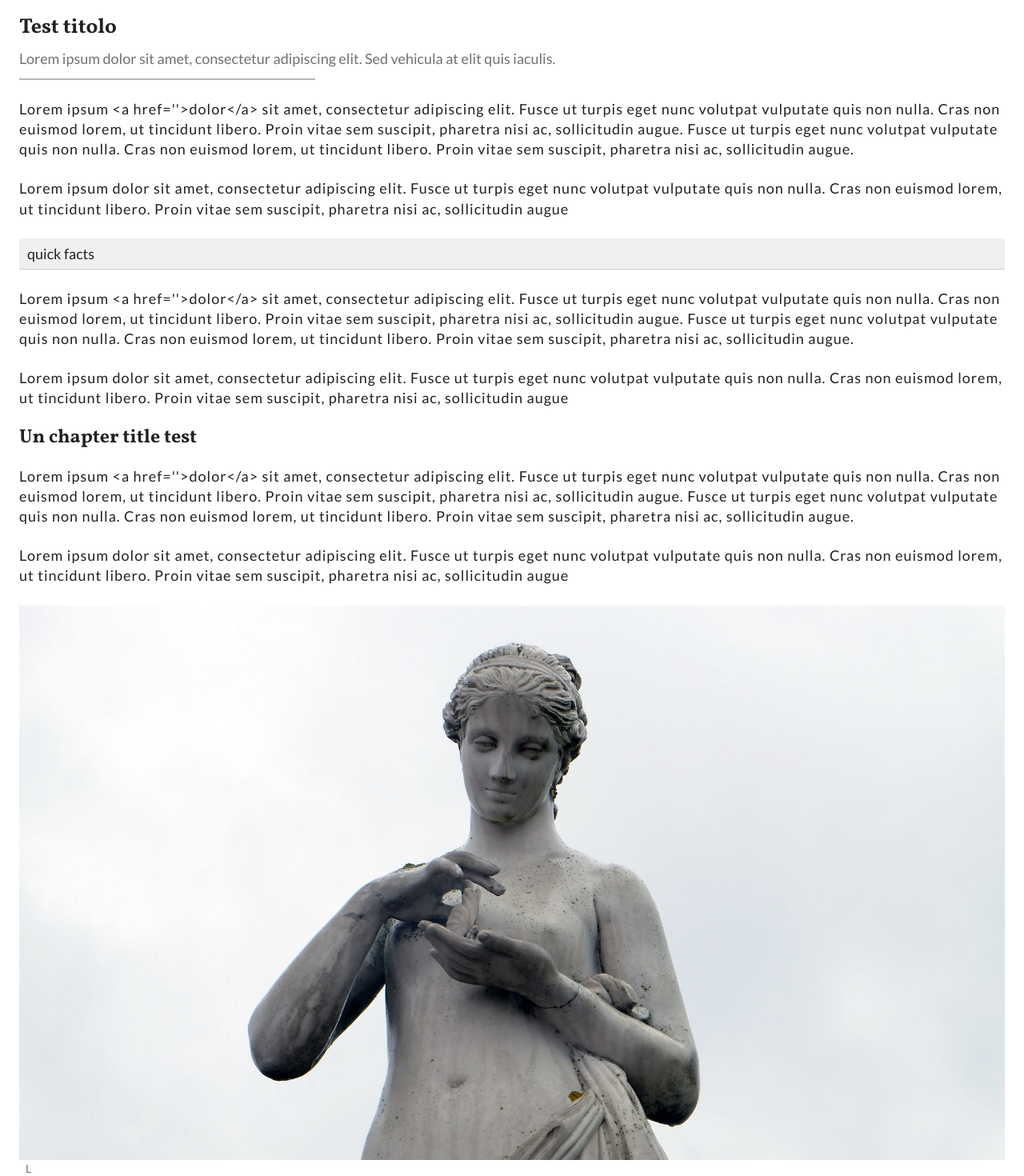
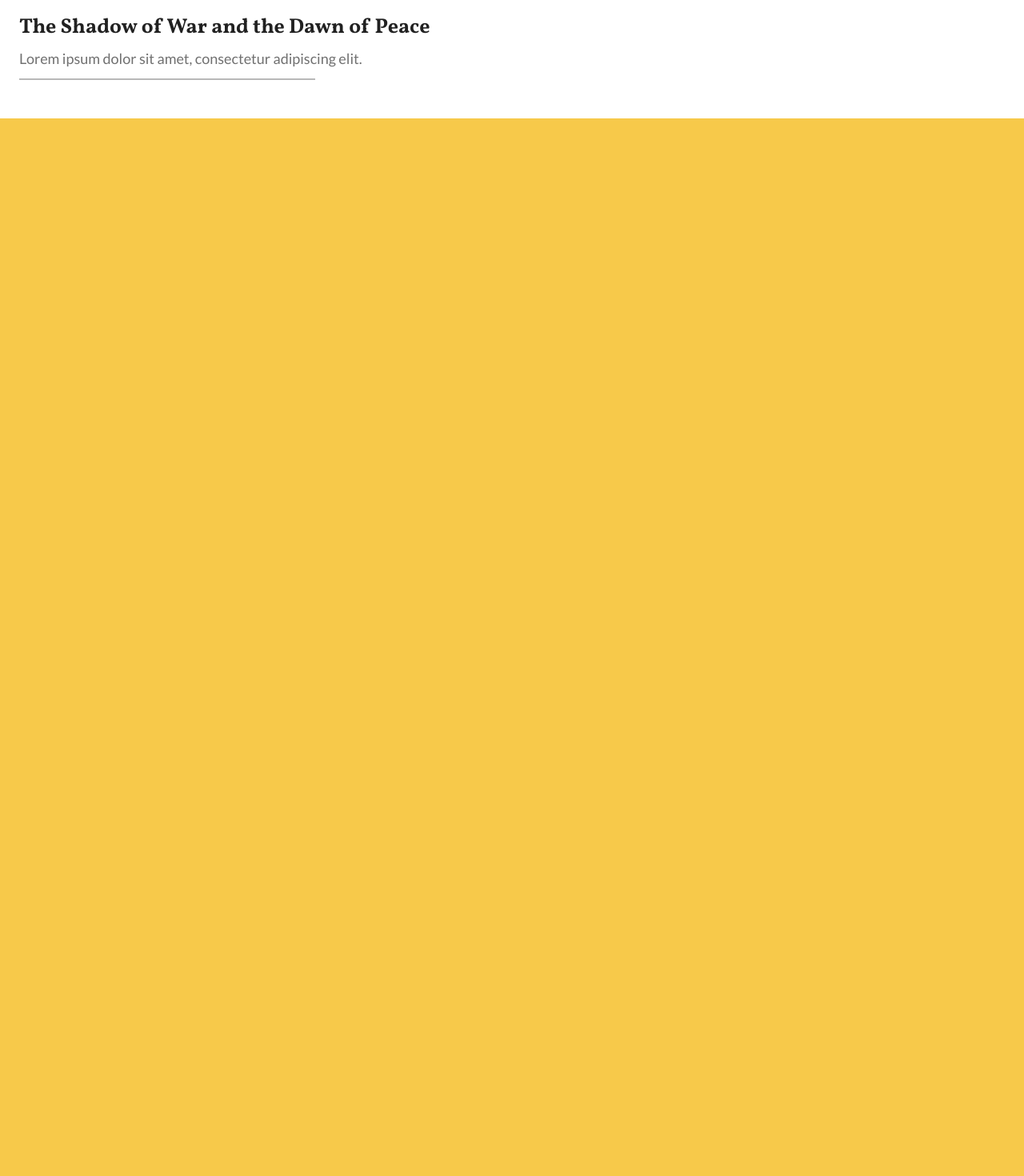
Before and after one commit to emastra/amateka, a React (Vite) app: page /story/1/article/1 in a window 1280 px wide. Shown: the part 1020-2490 px from the top of the page at 80% size. After the commit the page ends 1232 px from the top, so only its background shows below. Built offline with nearby package versions, Linux system fonts and the light colour scheme.

Commit message:
working on dynamic Article

```diff
--- a/src/components/TimelineCard/variants/CardLarge/CardLarge.scss
+++ b/src/components/TimelineCard/variants/CardLarge/CardLarge.scss
@@ -90,7 +90,7 @@ article#card-large {
                     &:after {
                         content: '';
                         display: block;
-                        width: 30%;
+                        width: 20%;
                         height: 2px;
                         background: var(--color-neutral-1);
                         margin: 12px 0 24px 0;
--- a/src/components/TimelineCard/variants/CardLarge/CardLarge.tsx
+++ b/src/components/TimelineCard/variants/CardLarge/CardLarge.tsx
@@ -1,10 +1,12 @@
 import { Link } from 'react-router-dom';
 import './CardLarge.scss';
 
-const CardLarge = ({ data: { date, image, title, subtitle, description, tags } }) => {
+const CardLarge = ({ data: { id, image, date, title, subtitle, introText, tags, articleContent } }) => {
+    console.log(id, image, title, subtitle, introText, tags, articleContent);
+
     return (
         <article id='card-large'>
-            <Link to={`/story/${'1'}/article/${'1'}`} className='anchor-wrapper'>
+            <Link to={`/story/${'1'}/article/${id}`} className='anchor-wrapper'>
                 {/* TODO: non dovrei chiamarla card-image-wrapper, ma card-top-box-wrapper */}
                 {/* potrei mette lo stile reduced nell'altro comp se lo faccio */}
                 <div className={`card-image-wrapper ${!!image ? '' : 'reduced'}`}>
@@ -23,13 +25,13 @@ const CardLarge = ({ data: { date, image, title, subtitle, description, tags } }
 
                     {/* add extended. O faccio un altro comp tipo CardLargeNoImage...hmm... */}
                     <div className='intro-text-wrapper'>
-                        <p className='intro-text'>{description} wefqf fqdfq fqwdfq fdqwdfqw fqwfqwe fqwf qfqwfq</p>
+                        <p className='intro-text'>{introText}</p>
                     </div>
 
                     <div className='tags-wrapper'>
                         {tags.map((tag) => (
-                            <div key={tag} className='tag-box'>
-                                {tag}
+                            <div key={tag.id} className='tag-box'>
+                                {tag.name}
                             </div>
                         ))}
                     </div>
--- a/src/mockdata/storia_contemporanea.json
+++ b/src/mockdata/storia_contemporanea.json
@@ -100,11 +100,14 @@
         "concepts": [
             {
                 "id": "c1",
-                "image": "",
+                "image": "/src/assets/images/ann-ann.jpg",
                 "title": "The Shadow of War and the Dawn of Peace",
-                "subtitle": "test test",
-                "introText": "to be written",
-                "tags": [{}],
+                "subtitle": "Lorem ipsum dolor sit amet, consectetur adipiscing elit.",
+                "introText": "Aliquam pretium scelerisque mauris vel condimentum. Mauris varius, arcu sed sagittis bibendum, tellus dolor ornare elit, non dignissim lacus ante vitae nisl. Morbi pharetra pretium dui dignissim tempus. Nulla facilisi. Nullam in nibh finibus, fermentum augue aliquet, iaculis sem. Proin enim felis, ornare vel nisi et, congue dapibus nulla. Nunc hendrerit arcu gravida purus malesuada, eget sodales est volutpat. Vivamus at pharetra est, sed tristique lacus. Aenean scelerisque tempor commodo. Aenean scelerisque, metus ac commodo gravida, ante nibh fringilla odio, sed dictum libero libero vel dui. Aliquam nec blandit orci. Cras mollis, nunc sed viverra gravida, massa diam congue dui, at congue ipsum dolor sed justo. Cras nec pulvinar magna. ",
+                "tags": [
+                    { "id": "1", "name": "World" },
+                    { "id": "2", "name": "Test" }
+                ],
                 "articleContent": {
                     "images": [],
                     "structure": [
--- a/src/pages/Article/Article.tsx
+++ b/src/pages/Article/Article.tsx
@@ -8,46 +8,53 @@ import ChapterTitle from './components/ChapterTitle/ChapterTitle';
 import Image from './components/Image';
 import SectionTitle from './components/SectionTitle/SectionTitle';
 
+import jsondata from '../../mockdata/storia_contemporanea.json';
+
 const Article = () => {
     const { articleId } = useParams();
     console.log('useparams: articleId:', articleId);
 
-    const textData = [
-        "Lorem ipsum <a href=''>dolor</a> sit amet, consectetur adipiscing elit. Fusce ut turpis eget nunc volutpat vulputate quis non nulla. Cras non euismod lorem, ut tincidunt libero. Proin vitae sem suscipit, pharetra nisi ac, sollicitudin augue. Fusce ut turpis eget nunc volutpat vulputate quis non nulla. Cras non euismod lorem, ut tincidunt libero. Proin vitae sem suscipit, pharetra nisi ac, sollicitudin augue.",
-        'Lorem ipsum  dolor sit amet, consectetur adipiscing elit. Fusce ut turpis eget nunc volutpat vulputate quis non nulla. Cras non euismod lorem, ut tincidunt libero. Proin vitae sem suscipit, pharetra nisi ac, sollicitudin augue',
-    ];
+    const concept = jsondata.content.concepts[0];
+    console.log('concept:', concept);
 
-    const chapterTitleData = 'Un chapter title test';
+    // const textData = [
+    //     "Lorem ipsum <a href=''>dolor</a> sit amet, consectetur adipiscing elit. Fusce ut turpis eget nunc volutpat vulputate quis non nulla. Cras non euismod lorem, ut tincidunt libero. Proin vitae sem suscipit, pharetra nisi ac, sollicitudin augue. Fusce ut turpis eget nunc volutpat vulputate quis non nulla. Cras non euismod lorem, ut tincidunt libero. Proin vitae sem suscipit, pharetra nisi ac, sollicitudin augue.",
+    //     'Lorem ipsum  dolor sit amet, consectetur adipiscing elit. Fusce ut turpis eget nunc volutpat vulputate quis non nulla. Cras non euismod lorem, ut tincidunt libero. Proin vitae sem suscipit, pharetra nisi ac, sollicitudin augue',
+    // ];
 
-    const imageData = {
-        url: '/src/assets/images/ann-ann.jpg',
-        caption: 'Lorem ipsum  dolor sit amet, consectetur adipiscing elit. Lorem ipsum  dolor sit amet.',
-    };
+    // const chapterTitleData = 'Un chapter title test';
+
+    // const imageData = {
+    //     url: '/src/assets/images/ann-ann.jpg',
+    //     caption: 'Lorem ipsum  dolor sit amet, consectetur adipiscing elit. Lorem ipsum  dolor sit amet.',
+    // };
 
     return (
         <>
             <main id='article'>
                 <div className='top-image-wrapper'>
-                    <img className='top-image' src='/src/assets/images/ann-ann.jpg' alt='placeholder_image' />
+                    <img className='top-image' src={concept.image} alt='placeholder_image' />
                 </div>
 
                 <div className='article-main-wrapper'>
                     <div className='article-header'>
                         <div className='card-title-wrapper'>
-                            <h2>Test titolo</h2>
+                            <h2>{concept.title}</h2>
                         </div>
                         <div className='card-subtitle-wrapper'>
-                            {true && (
-                                <div className='subtitle'>
-                                    Lorem ipsum dolor sit amet, consectetur adipiscing elit. Sed vehicula at elit quis
-                                    iaculis.
-                                </div>
-                            )}
+                            {concept.subtitle && <div className='subtitle'>{concept.subtitle}</div>}
                         </div>
                     </div>
 
                     <div className='article-body-wrapper'>
-                        <Text data={textData} />
+                        {concept.articleContent.structure.map((item) => {
+                            // item.type
+                            return null;
+                        })}
+
+                        {/* create ArticleItems component, same technique as TimelineCards!! */}
+
+                        {/* <Text data={textData} />
                         <Accordion items={[{ title: 'quick facts', content: 'test content' }]} />
                         <Text data={textData} />
                         <ChapterTitle data={chapterTitleData} />
@@ -55,7 +62,7 @@ const Article = () => {
                         <Image data={imageData} />
                         <Text data={textData} />
                         <SectionTitle data={chapterTitleData} />
-                        <Text data={textData} />
+                        <Text data={textData} /> */}
                     </div>
                 </div>
             </main>
--- a/src/pages/StoryConcepts/StoryConcepts.tsx
+++ b/src/pages/StoryConcepts/StoryConcepts.tsx
@@ -3,19 +3,29 @@ import { useParams } from 'react-router-dom';
 
 import TimelineCard from '../../components/TimelineCard/TimelineCard';
 
+import jsondata from '../../mockdata/storia_contemporanea.json';
+
 const StoryConcepts = () => {
     const { id } = useParams();
     console.log('useparams: id:', id);
+    console.log('jsondata:', jsondata);
 
-    const title = 'Il delitto Matteotti';
-    const subtitle = 'Lorem ipsum dolor sit amet, consectetur adipiscing elit.';
-    const description =
-        'Lorem ipsum dolor sit amet, consectetur adipiscing elit. Fusce ut turpis eget nunc volutpat vulputate quis non nulla. Cras non euismod.';
-    const tags = ['Santiago', 'Test'];
+    const concepts = jsondata.content.concepts;
+    console.log('concepts:', concepts);
+
+    // const title = 'Il delitto Matteotti';
+    // const subtitle = 'Lorem ipsum dolor sit amet, consectetur adipiscing elit.';
+    // const description =
+    //     'Lorem ipsum dolor sit amet, consectetur adipiscing elit. Fusce ut turpis eget nunc volutpat vulputate quis non nulla. Cras non euismod.';
+    // const tags = ['Santiago', 'Test'];
 
     return (
         <main id='story-events'>
-            <TimelineCard variant='large' data={{ title, subtitle, description, tags }} />
+            {/* <TimelineCard variant='large' data={{ title, subtitle, description, tags }} /> */}
+
+            {jsondata.content.concepts.map((concept) => {
+                return <TimelineCard key={concept.id} variant='large' data={concept} />;
+            })}
         </main>
     );
 };
```
